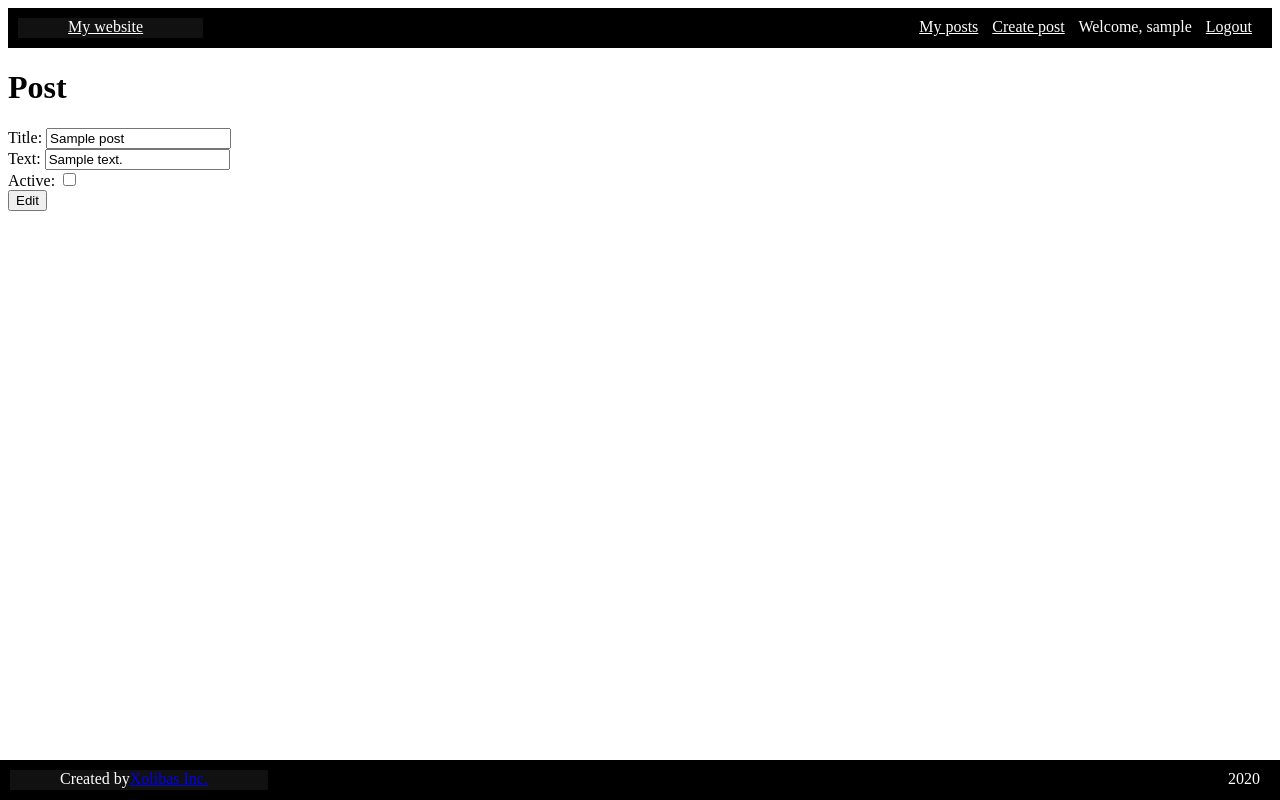
After one commit to Xolibas/iprphp, a PHP site: page /Posts/edit.php?id=1 in a window 1280 px wide. The commit adds this page. Run offline with PHP 8.4, Linux system fonts and the light colour scheme; the visitor is signed in with stand-in values (Sample User, id 1); tables that the repository leaves empty or names only in its code hold one stand-in row (values such as "Sample post").

Commit message:
Post crud and sharing

```diff
--- /dev/null
+++ b/Posts/edit.php
@@ -0,0 +1,65 @@
+<?php
+session_start();
+
+if (empty($_SESSION['username'])) {
+    session_destroy();
+    session_start();
+    $_SESSION['messages'][] = 'You must login to do this.';
+    header('Location: loginf.php');
+    exit;
+}
+if(empty($_GET['id'])) header('Location: ../Posts/myposts.php');
+require_once('../header.php');
+require('../db.php');
+?>
+<html lang="en">
+<head>
+  <title>Post creating</title>
+</head>
+<body>
+  <h1>Post</h1>
+    <?php
+        $id = $_GET['id'];
+        $statement = $connection->prepare("SELECT * FROM posts WHERE posts.id = ".$id." AND posts.user_id = ".$_SESSION['id']);
+        $statement->execute();
+        $row = $statement->fetch();
+        if (isset($_POST['submit']) && (!empty($_POST['title'])&& (!empty($_POST['text']))))
+        {
+            $data = $_POST;
+            $status = (isset($_POST['status']))? 1 : 0;
+            try{
+            if($statement = $connection->prepare("UPDATE posts SET title = '".$data['title']."', text= '".$data['text']."', status = ".$status." WHERE posts.id = ".$data['id']."")){
+                $result = $statement->execute();
+
+                if($result){
+                    echo 'Post is succesfully modified.';
+                }
+            }
+            }
+            catch (PDOException $exception) {
+                die('Connection failed: '. $exception->getMessage());
+
+            }
+        }
+        else
+        {
+            if ((isset($_POST['submit']))&&(empty($_POST['title'])))
+            {
+                echo 'Title is empty!';
+            }
+            if ((isset($_POST['submit']))&&(empty($_POST['text'])))
+            {
+                echo 'Post text is empty!';
+            }
+        }
+    ?>
+    <form method="post" action="<?php echo $_SERVER['PHP_SELF']; ?>">
+            <input type="hidden" name="id" value="<?php echo $row['id'] ?>"/>
+      Title: <input type="text" name="title" value="<?php echo $row['title'] ?>"/><br />
+      Text: <input type="text" name="text" value="<?php echo $row['text'] ?>"/><br />
+      Active: <input type="checkbox" name="status"/><br />
+      <input type="submit" value="Edit" name="submit" />
+    </form>
+</body>
+<?php require_once('../footer.php'); ?>
+</html>
--- /dev/null
+++ b/css/style.css
@@ -0,0 +1,49 @@
+.header,
+.footer{
+    background-color: black;
+    display: flex;
+    justify-content: space-between;
+    width: 100%;
+    height: 40px;
+}
+
+.footer {
+    position: fixed;
+    left: 0;
+    bottom: 0;
+    width: 100%;
+    background-color: black;
+    color: white;
+    text-align: center;
+  }
+
+.header-right, .footer-right{
+    float: left;
+    margin: 10px;
+}
+
+.page {
+    overflow: hidden;
+    display: flex;
+    flex-direction: column;
+    min-height: 100vh;
+}
+
+.header-left, .footer-left{
+    clear: both;
+    padding: 0px 50px;
+    margin: 10px;
+    background: #111111;
+    text-align: right;
+}
+
+.header-text, .footer-text{
+    color: white;
+    margin-right: 10px;
+    clear: both;
+}
+
+table, tr, td {
+    border: 1px solid black;
+    width: 100%;
+  }
--- /dev/null
+++ b/footer.php
@@ -0,0 +1,10 @@
+<html lang="en">
+    <div class="footer">
+        <div class="footer-left">
+            <div class="footer-text">Created by<a href="https://github.com/Xolibas">Xolibas Inc.</a></div>
+        </div>
+        <div class="footer-right">
+            <div class="footer-text">2020</div>
+        </div>
+    </div>
+</html>
--- a/header.php
+++ b/header.php
@@ -1,24 +1,24 @@
-<html>
+<html lang="en">
     <head>
-    <link rel="stylesheet" type="text/css" href="style.css">
+    <link rel="stylesheet" type="text/css" href="../css/style.css">
     </head>
     <div class="header">
         <div class="header-left">
-            <a href="index.php" class="header-text">My website</a>
+            <a href="../index.php" class="header-text">My website</a>
         </div>
         <div class="header-right">
         <?php
             if(empty($_SESSION['username']))
             {
-                echo '<a href="loginf.php" class="header-text">Login</a>
-                <a href="register.php" class="header-text">Register</a>';
+                echo '<a href="../loginf.php" class="header-text">Login</a>
+                <a href="../register.php" class="header-text">Register</a>';
             }
             else
             {
-                echo '<a href="myposts.php" class="header-text">My posts</a>
-                <a href="create.php" class="header-text">Create post</a>
+                echo '<a href="../Posts/myposts.php" class="header-text">My posts</a>
+                <a href="../Posts/create.php" class="header-text">Create post</a>
                 <a class="header-text">Welcome, '.$_SESSION["username"].'</a>
-                <a href="logout.php" class="header-text">Logout</a>';
+                <a href="../logout.php" class="header-text">Logout</a>';
             }
         ?>
         </div>
--- a/login.php
+++ b/login.php
@@ -24,6 +24,7 @@ $user = array_shift($result);
 
 if($user['username'] === $username && $user['password'] === $password){
     $_SESSION['username'] = $user['username'];
+    $_SESSION['id'] = $user['id'];
     header('Location: index.php');
 } else {
     die('Incorrect username or password!');
--- a/loginf.php
+++ b/loginf.php
@@ -3,7 +3,7 @@ if (!empty($_SESSION['username'])) {
     header('Location: index.php');
     exit;
   }
-   require('header.php');
+  require_once('header.php');
 ?>
 <html lang="en">
     <head>
@@ -18,4 +18,5 @@ if (!empty($_SESSION['username'])) {
             <input type="submit" value="Login" />
         </form>
     </body>
+    <?php require_once('footer.php'); ?>
 </html>
--- a/register.php
+++ b/register.php
@@ -3,7 +3,7 @@ if (!empty($_SESSION['username'])) {
   header('Location: index.php');
   exit;
 }
- require('header.php');
+require_once('header.php');
 ?>
 <html lang="en">
 <head>
@@ -20,4 +20,5 @@ if (!empty($_SESSION['username'])) {
       <input type="submit" value="Register" />
     </form>
 </body>
+<?php require_once('footer.php'); ?>
 </html>
```
Also changed, not shown: Posts/create.php (added, +61 -0 lines), Posts/delete.php (added, +16 -0 lines), Posts/mpagination.php (added, +11 -0 lines), Posts/myposts.php (renamed from myposts.php, +11 -8 lines), Posts/post.php (added, +29 -0 lines), Posts/sharing.php (added, +37 -0 lines), index.php (+9 -5 lines), style.css (deleted, +0 -24 lines).
